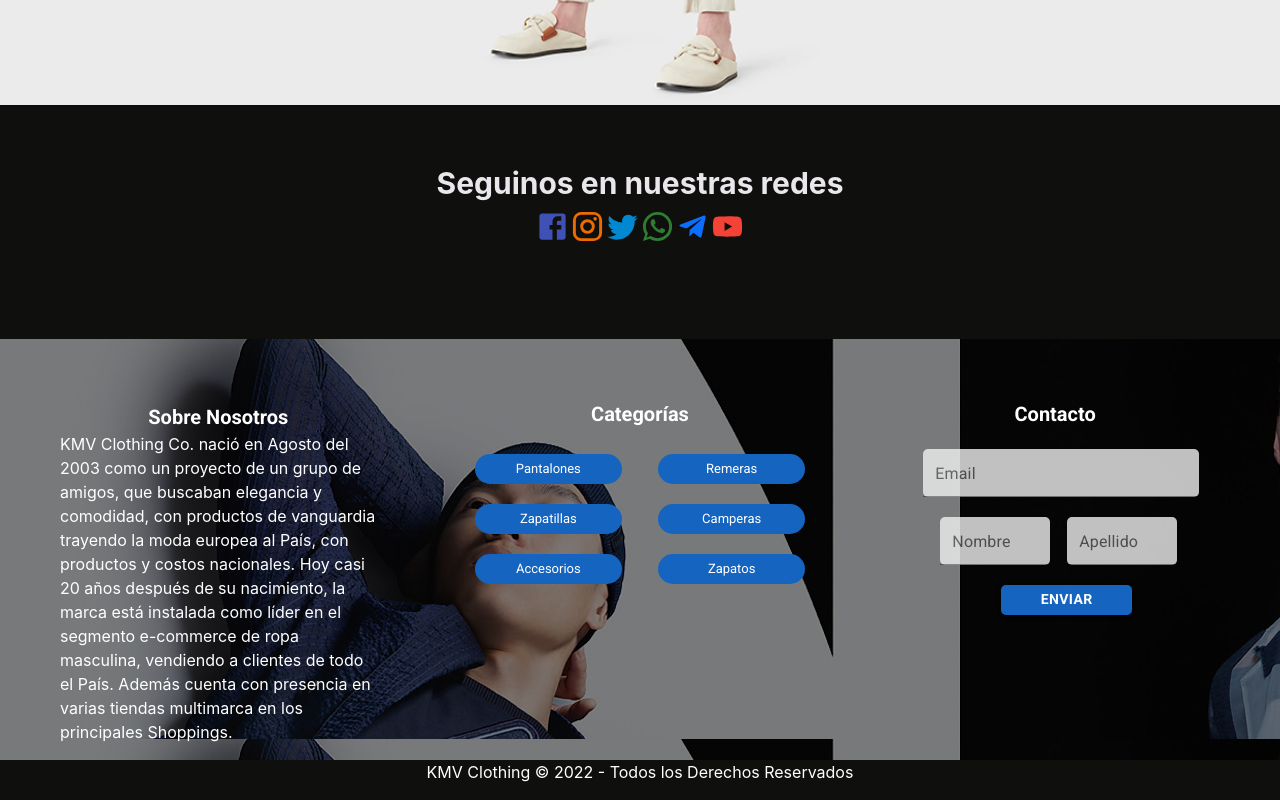
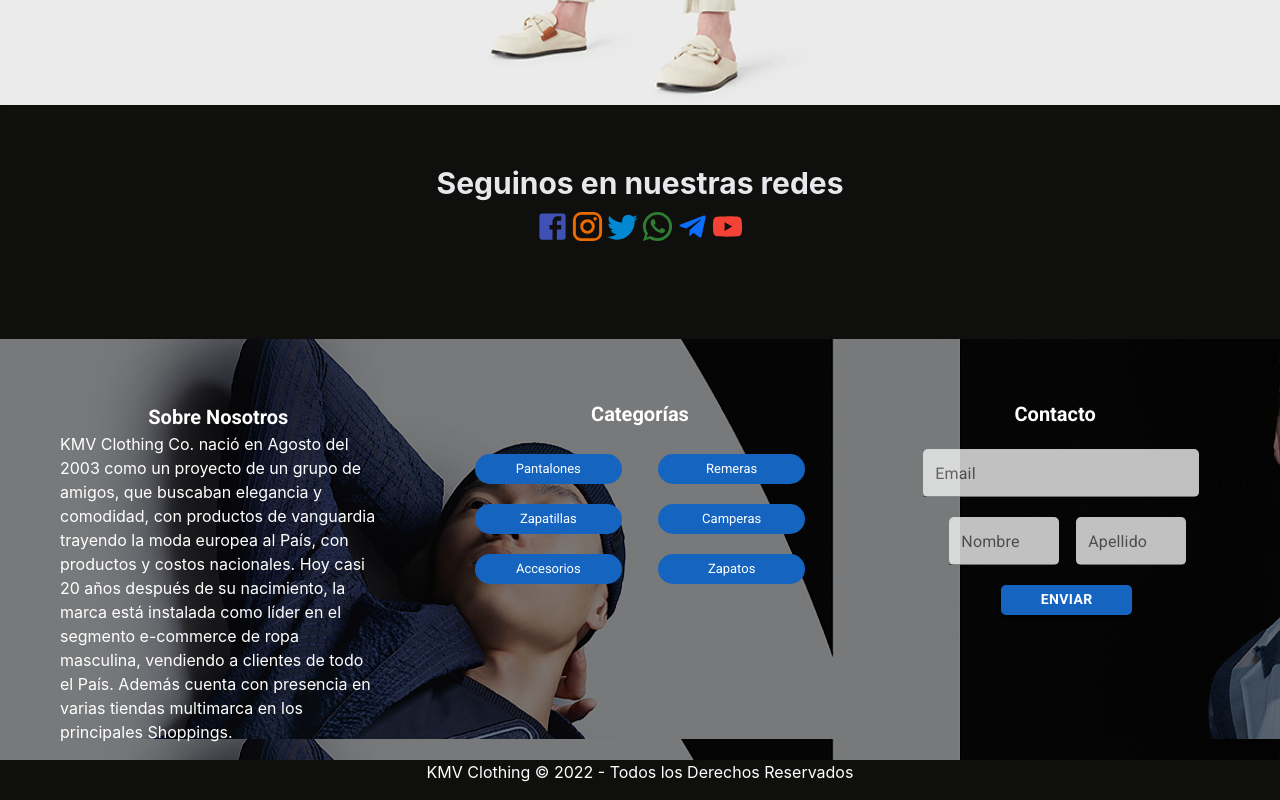
Before and after one commit to arianhoff/TrabajoGrupalKMVClothing, a React (Create React App) app: page / in a window 1280 px wide. Shown: the part 3828-4628 px from the top of the page. Built offline with nearby package versions, Linux system fonts and the light colour scheme; the HTML template or start-up script is replaced by a standard one.

Commit message:
Cambios de margin

```diff
--- a/src/general/footer.js
+++ b/src/general/footer.js
@@ -210,7 +210,7 @@ const Footer = () => {
                   label="Nombre"
                   size="small"
                   variant="filled"
-                  style={{ width: "40%", marginLeft: "-15px" }}
+                  style={{ width: "40%", marginLeft: "-6px" }}
                   className={classes.emailGlobal}
                 />
                 <TextField
--- a/src/general/routeKMV.js
+++ b/src/general/routeKMV.js
@@ -6,7 +6,7 @@ import RightsKMV from "./rightsKMV.js";
 import Header from "./headerKMV";
 import EnviosKMV from "./enviosKMV";
 import Article from "./article";
-import Proveedor from "./proveedor";
+import Proveedor from "./Proveedor";
 import Carousel from "./carousel";
 import { Cartprovider } from "../cart/Context/CartContext";
 import Products from "./homeCardKMV";
```
